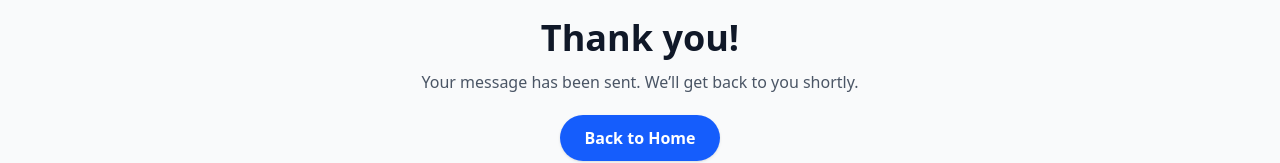
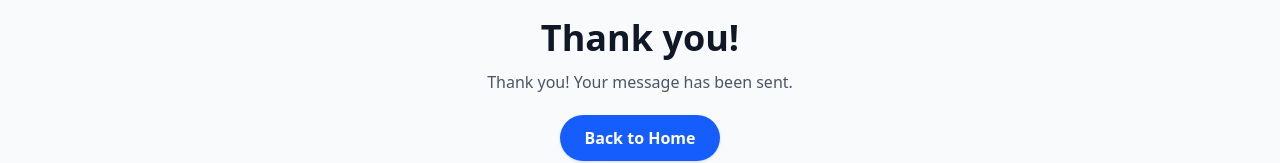
Before and after one commit to goodblue71-Strat/goodblue-web, a Next.js app: page /contact/success in a window 1280 px wide. Shown: the part 146-309 px from the top of the page. Built offline with nearby package versions, Linux system fonts and the light colour scheme.

Commit message:
Update page.tsx

```diff
--- a/app/contact/success/page.tsx
+++ b/app/contact/success/page.tsx
@@ -2,6 +2,10 @@ import Link from "next/link";
 import Section from "@/components/Section";
 import Navbar from "@/components/Navbar";
 import Footer from "@/components/Footer";
+import { cookies, headers } from "next/headers"; // not needed for this, but okay
+import { Suspense } from "react";
+import { useSearchParams } from "next/navigation"; // only for client components
+import type { Metadata } from "next";
 
 export const metadata = {
   title: "Thanks — GoodBlue",
@@ -9,15 +13,17 @@ export const metadata = {
   robots: { index: false }, // optional: don’t index a transient page
 };
 
-export default function ContactSuccessPage() {
+
+export default function ContactSuccessPage({ searchParams }: { searchParams: { name?: string } }) {
+  const name = searchParams?.name ?? "";
   return (
     <>
       <Navbar />
       <Section narrow className="text-center">
         <h1 className="text-3xl sm:text-4xl font-bold">Thank you!</h1>
         <p className="mt-3 text-gray-600">
-          Your message has been sent. We’ll get back to you shortly.
-        </p>
+           {name ? `Thanks, ${name}! ` : "Thank you!"} Your message has been sent.
+         </p>
         <div className="mt-8">
           <Link
             href="/"
```
